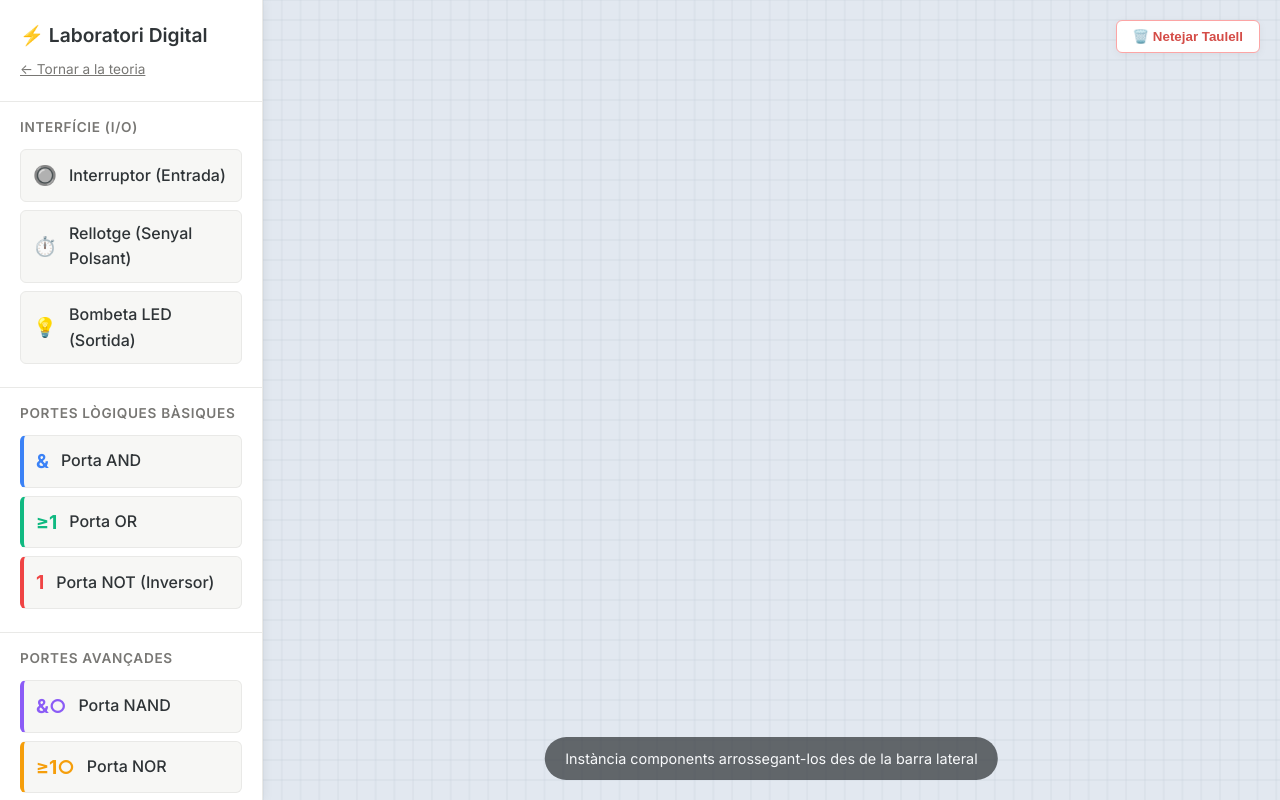
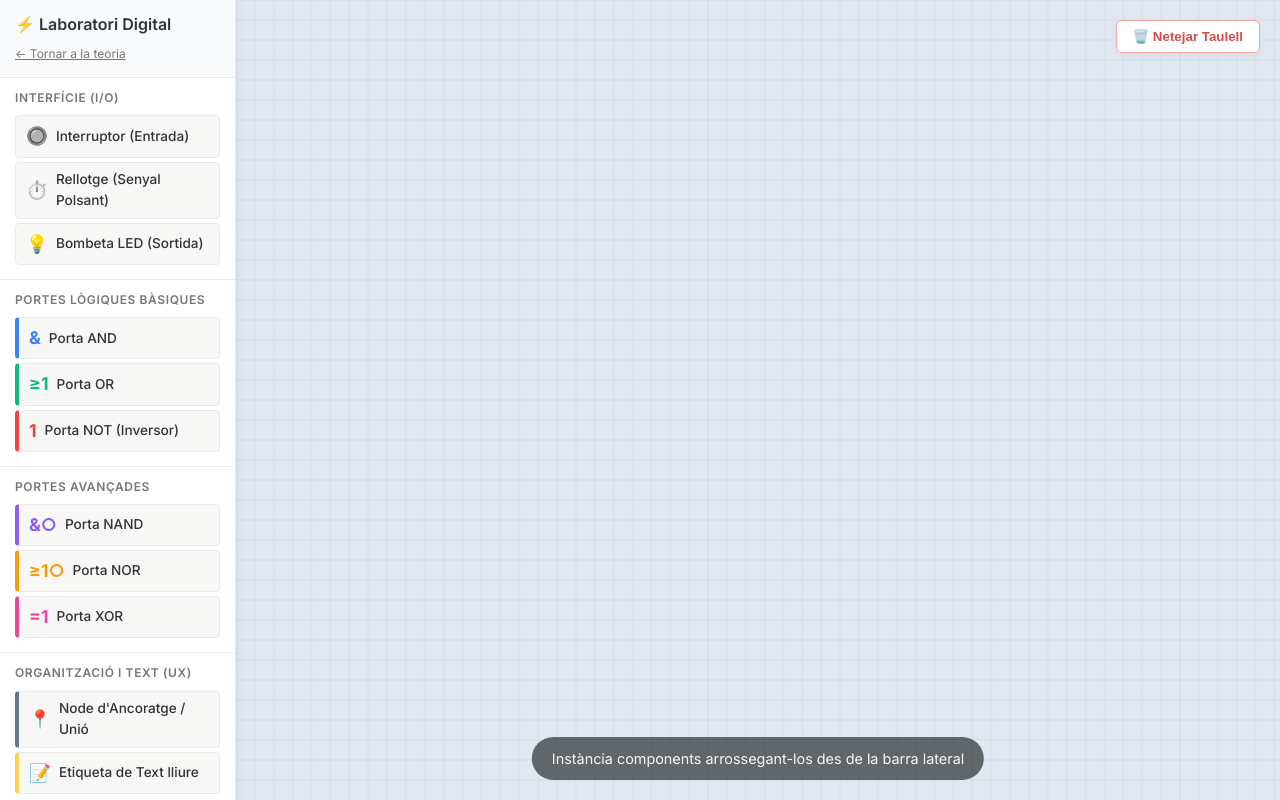
Before and after one commit to VicentCardona/sabers, a plain HTML site: page simulador.html in a window 1280 px wide. Drawn offline with Linux system fonts and the light colour scheme.

Commit message:
style(simulador): Compact toolbox sidebar to fit smaller laptop screens

```diff
--- a/simulador.html
+++ b/simulador.html
@@ -25,60 +25,67 @@
 
         /* Sidebar Eines */
         #toolbox {
-            width: 280px;
+            width: 250px; /* Reduït de 280 a 250 */
             background-color: var(--bg-card);
             border-right: 1px solid var(--border-subtle);
             box-shadow: 2px 0 10px rgba(0,0,0,0.05);
             display: flex;
             flex-direction: column;
             z-index: 10;
+            overflow-y: auto; /* Permetre moure la caixa petita interior si és necessari */
         }
 
         .toolbox-header {
-            padding: 20px;
+            padding: 12px 15px; /* Reduït */
             border-bottom: 1px solid var(--border-subtle);
+            background: #f8fafc;
+            position: sticky;
+            top: 0;
+            z-index: 11;
         }
 
         .toolbox-header h2 {
-            font-size: 1.2rem;
-            margin: 0 0 5px 0;
+            font-size: 1rem; /* Més petit */
+            margin: 0 0 2px 0;
             color: var(--text-primary);
         }
 
         .toolbox-header a.back-link {
-            font-size: 0.85rem;
+            font-size: 0.75rem;
             color: var(--text-secondary);
             text-decoration: underline;
         }
 
         .toolbox-section {
-            padding: 15px 20px;
+            padding: 10px 15px; /* Reduït paddings */
             border-bottom: 1px solid var(--border-subtle);
         }
 
         .toolbox-section h3 {
-            font-size: 0.85rem;
+            font-size: 0.75rem; /* Més petit */
             text-transform: uppercase;
             letter-spacing: 0.05em;
             color: var(--text-secondary);
-            margin-bottom: 10px;
+            margin-bottom: 8px; /* Menys marge baix */
         }
 
         .component-btn {
             display: flex;
             align-items: center;
             width: 100%;
-            padding: 10px 12px;
-            margin-bottom: 8px;
+            padding: 6px 10px; /* Menys alçada (6px bot/top) */
+            margin-bottom: 4px; /* Ocupa menys apilonat */
             background-color: var(--bg-main);
             border: 1px solid var(--border-subtle);
-            border-radius: 6px;
+            border-radius: 4px;
             cursor: grab;
             user-select: none;
             font-family: var(--font-sans);
             font-weight: 500;
+            font-size: 0.85rem; /* Text més compactat */
             color: var(--text-primary);
             transition: all 0.2s ease;
+            box-sizing: border-box;
         }
 
         .component-btn:hover {
@@ -91,8 +98,8 @@
         }
 
         .component-icon {
-            margin-right: 12px;
-            font-size: 1.2rem;
+            margin-right: 8px;
+            font-size: 1.1rem; /* També menys font aqui */
             font-family: var(--font-sans);
         }
 
@@ -226,15 +233,19 @@
                 </div>
             </div>
 
-            <div style="padding: 15px 20px; font-size: 0.8rem; color: var(--text-secondary); margin-top: auto;">
-                <strong>Consells:</strong>
-                <ul style="padding-left: 15px; margin-top: 5px;">
-                    <li>Arrossega elements al taulell.</li>
-                    <li>Clica en un cercle i arrossega cap a un altre per cablejar.</li>
-                    <li>Doble clic a Polsador per fixar estat.</li>
-                    <li>Doble clic sobre Text lliure per editar.</li>
-                    <li>Click Dret o Sup. per eliminar.</li>
-                </ul>
+            <div style="padding: 10px 15px; font-size: 0.75rem; color: var(--text-secondary); margin-top: auto; background-color: var(--bg-card);">
+                <details style="cursor: pointer;">
+                    <summary style="font-weight: bold; outline: none;">ℹ️ Rerecull de Consells</summary>
+                    <ul style="padding-left: 15px; margin-top: 8px; line-height: 1.4;">
+                        <li>Arrossega elements al taulell.</li>
+                        <li>Clica en un cercle i arrossega cap a l'altre.</li>
+                        <li>Doble Clic per editar / encendre l'interruptor.</li>
+                        <li>Click Dret o Sup. per eliminar elements.</li>
+                        <li><kbd>Ctrl+C</kbd> Copiar, <kbd>Ctrl+V</kbd> Enganxar.</li>
+                        <li><kbd>Ctrl+Z</kbd> Desfer accions.</li>
+                        <li>Clic Central + Arrossega per moure't per l'àrea.</li>
+                    </ul>
+                </details>
             </div>
         </div>
 
```
